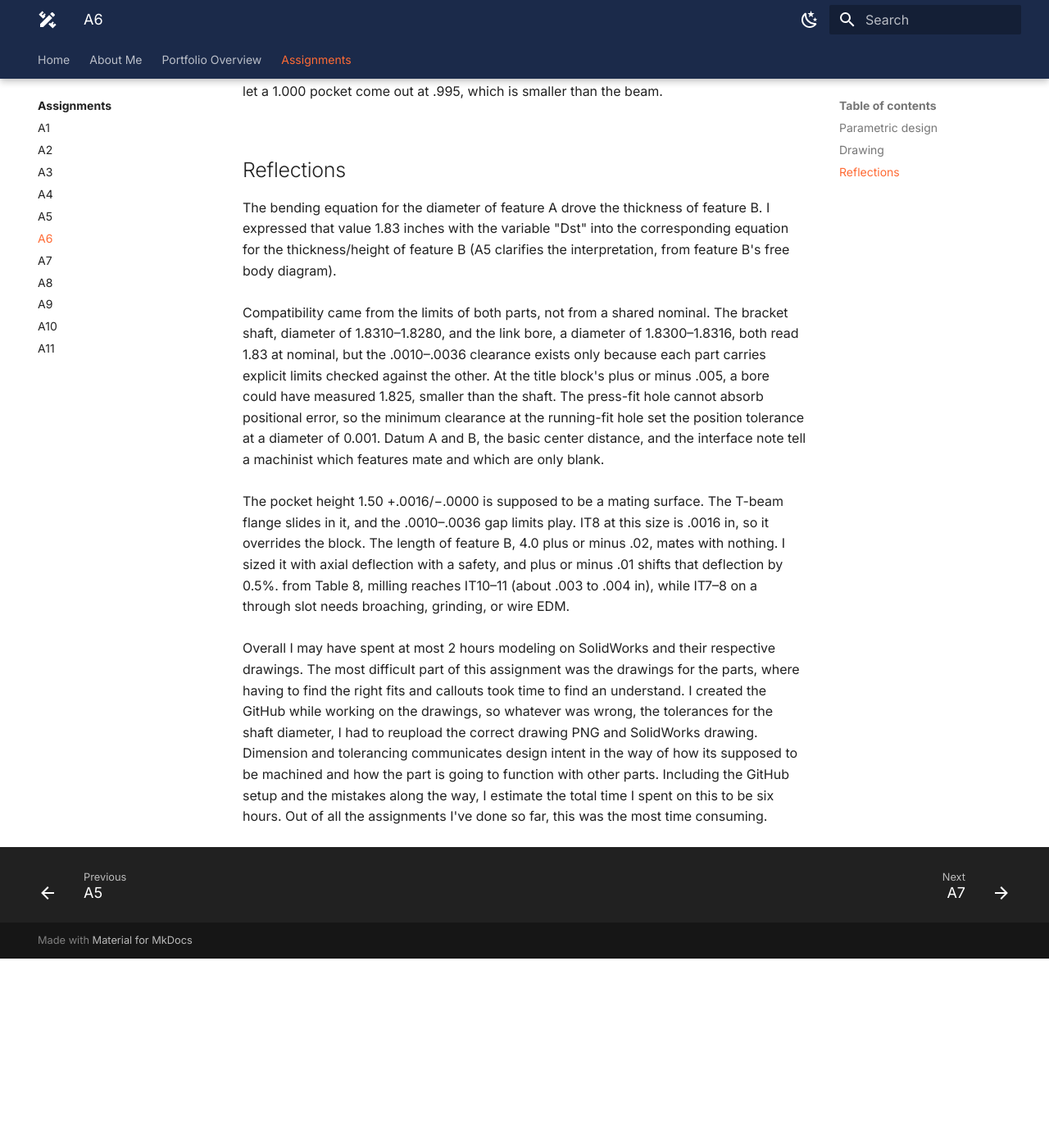
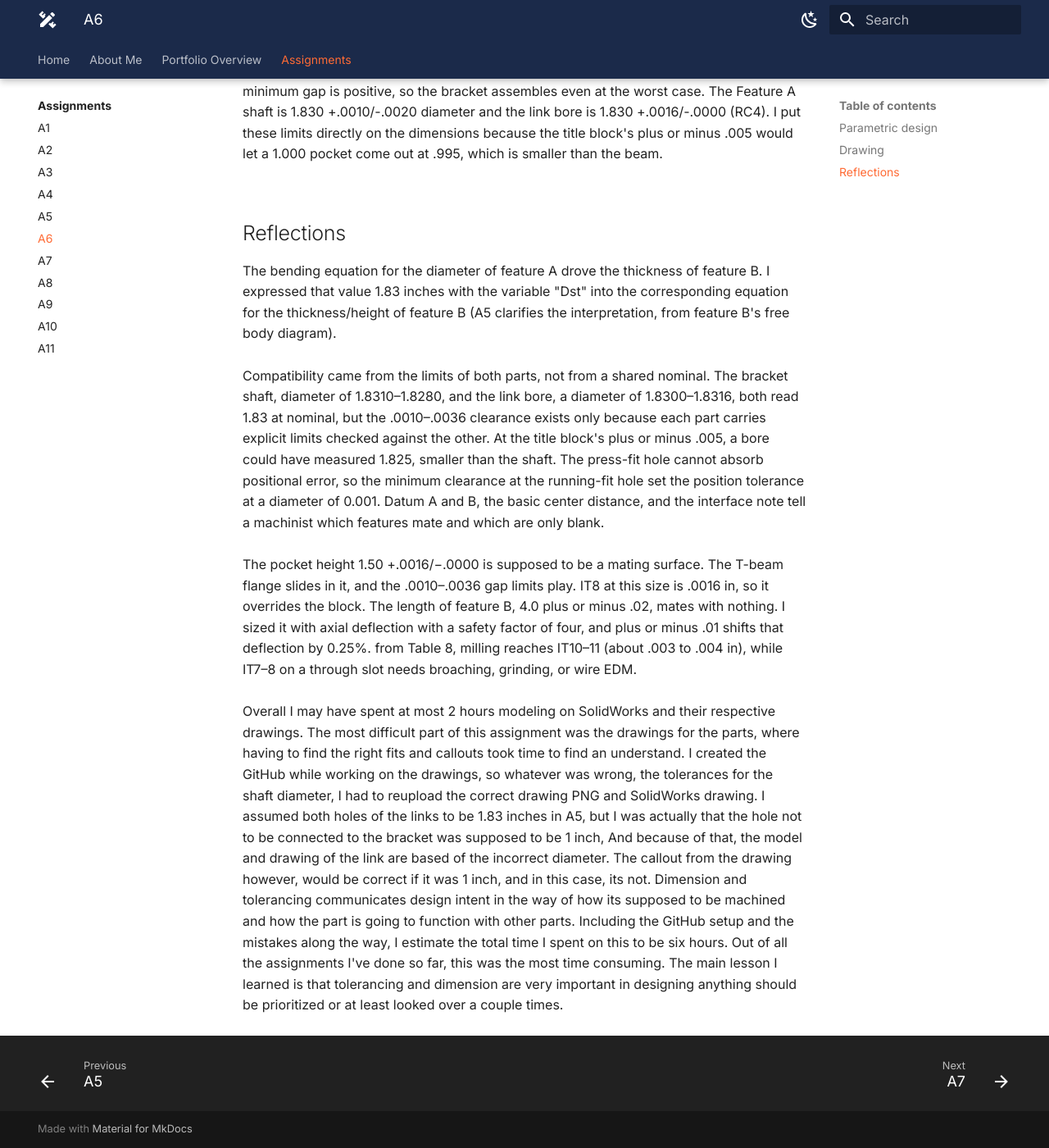
Before and after one commit to ajchiocca/megr2157-portfolio, an MkDocs documentation site: the page built from docs/assignments/A06/index.md, in a window 1280 px wide and 1400 px high, scrolled down 11749 px. Shown: the whole window at 82% size. Built offline with MkDocs 1.6.1 and Material for MkDocs 9.7.7, drawn with Linux system fonts in a browser that asks for light colours; before the commit the page ends 12918 px from its top, so only the background shows below that; some of the changed text lies outside the part shown.

Commit message:
Clarify link modeling details and correct tolerances
Updated the text to clarify the modeling process and dimensions for the link, including corrections on tolerances and the importance of dimensioning in design.

```diff
--- a/docs/assignments/A06/index.md
+++ b/docs/assignments/A06/index.md
@@ -58,7 +58,7 @@ The "filler" for the bracket is the feature that connects the bracket as one who
 ![fill2](fill2.png)
 <br>
 <br>
-A link to connect feature A to other parts had to be parametrically modeled as well. The chosen dimensions for the link could have been almost just anything, just as long as it didn't collide with the bracket above. I chose the height of the link to be 6 inches for that matter and the distance between the end of the part and the holes to be 1.83 inches. the base of the link was chosen as 2.25 inches, and the driven dimension was the parts thickness, which was driven as 0.12 inches.The fillets on the corners of the sketch were purely for aesthetic and consideration for if the corners of the link would collide with whatever it would attach to in addition to the bracket.
+A link to connect feature A to other parts had to be parametrically modeled as well. I exported the equation on the bracket CAD model to the link, so the equation sheet found at the top of the assignment is the same one used for the link; furthermore, those calculated/chosen dimensions for the link are on there. The chosen dimensions for the link could have been almost just anything, just as long as it didn't collide with the bracket above. I chose the height of the link to be 6 inches for that matter and the distance between the end of the part and the holes to be 1.83 inches. the base of the link was chosen as 2.25 inches, and the driven dimension was the parts thickness, which was driven as 0.12 inches.The fillets on the corners of the sketch were purely for aesthetic and consideration for if the corners of the link would collide with whatever it would attach to in addition to the bracket.
 <br>
 <br>
 ![link1](link1.png)
@@ -90,7 +90,7 @@ The bending equation for the diameter of feature A drove the thickness of featur
 Compatibility came from the limits of both parts, not from a shared nominal. The bracket shaft, diameter of 1.8310–1.8280, and the link bore, a diameter of 1.8300–1.8316, both read 1.83 at nominal, but the .0010–.0036 clearance exists only because each part carries explicit limits checked against the other. At the title block's plus or minus .005, a bore could have measured 1.825, smaller than the shaft. The press-fit hole cannot absorb positional error, so the minimum clearance at the running-fit hole set the position tolerance at a diameter of 0.001. Datum A and B, the basic center distance, and the interface note tell a machinist which features mate and which are only blank.
 <br>
 <br>
-The pocket height 1.50 +.0016/−.0000 is supposed to be a mating surface. The T-beam flange slides in it, and the .0010–.0036 gap limits play. IT8 at this size is .0016 in, so it overrides the block. The length of feature B, 4.0 plus or minus .02, mates with nothing. I sized it with axial deflection with a safety, and plus or minus .01 shifts that deflection by 0.5%. from Table 8, milling reaches IT10–11 (about .003 to .004 in), while IT7–8 on a through slot needs broaching, grinding, or wire EDM.
+The pocket height 1.50 +.0016/−.0000 is supposed to be a mating surface. The T-beam flange slides in it, and the .0010–.0036 gap limits play. IT8 at this size is .0016 in, so it overrides the block. The length of feature B, 4.0 plus or minus .02, mates with nothing. I sized it with axial deflection with a safety factor of four, and plus or minus .01 shifts that deflection by 0.25%. from Table 8, milling reaches IT10–11 (about .003 to .004 in), while IT7–8 on a through slot needs broaching, grinding, or wire EDM.
 <br>
 <br>
-Overall I may have spent at most 2 hours modeling on SolidWorks and their respective drawings. The most difficult part of this assignment was the drawings for the parts, where having to find the right fits and callouts took time to find an understand. I created the GitHub while working on the drawings, so whatever was wrong, the tolerances for the shaft diameter, I had to reupload the correct drawing PNG and SolidWorks drawing. Dimension and tolerancing communicates design intent in the way of how its supposed to be machined and how the part is going to function with other parts. Including the GitHub setup and the mistakes along the way, I estimate the total time I spent on this to be six hours. Out of all the assignments I've done so far, this was the most time consuming.
+Overall I may have spent at most 2 hours modeling on SolidWorks and their respective drawings. The most difficult part of this assignment was the drawings for the parts, where having to find the right fits and callouts took time to find an understand. I created the GitHub while working on the drawings, so whatever was wrong, the tolerances for the shaft diameter, I had to reupload the correct drawing PNG and SolidWorks drawing.  I assumed both holes of the links to be 1.83 inches in A5, but I was actually that the hole not to be connected to the bracket was supposed to be 1 inch, And because of that, the model and drawing of the link are based of the incorrect diameter. The callout from the drawing however, would be correct if it was 1 inch, and in this case, its not. Dimension and tolerancing communicates design intent in the way of how its supposed to be machined and how the part is going to function with other parts. Including the GitHub setup and the mistakes along the way, I estimate the total time I spent on this to be six hours. Out of all the assignments I've done so far, this was the most time consuming. The main lesson I learned is that tolerancing and dimension are very important in designing anything should be prioritized or at least looked over a couple times.
```
